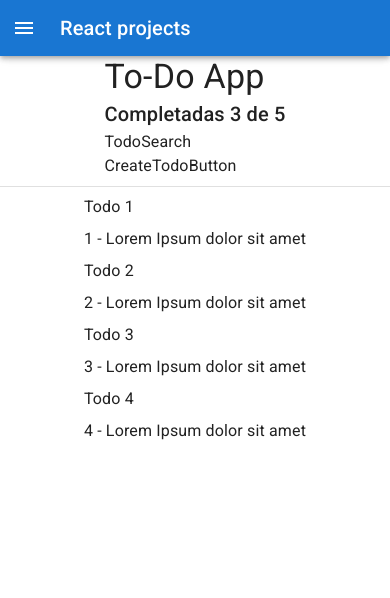
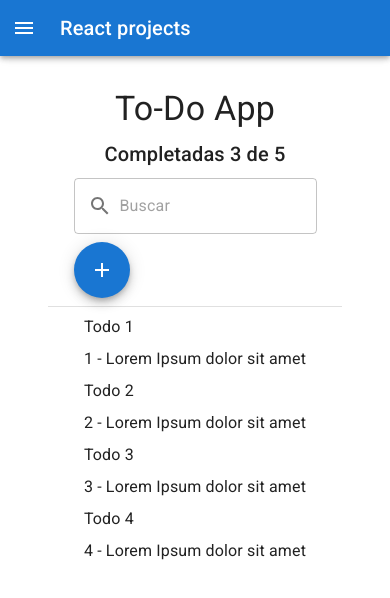
Before and after one commit to ChristopherPinedo/reactjs-projects-1, a React (Create React App) app: page /#/todoapp in a window 390 px wide. Shown: the top 598 px of the page. Built offline with nearby package versions, Linux system fonts and the light colour scheme.

Commit message:
Agregando responsive a ToDoApp

```diff
--- a/src/App.js
+++ b/src/App.js
@@ -14,6 +14,15 @@ function App() {
     palette: {
       mode: mode,
     },
+    breakpoints: {
+      values: {
+        xs: 0,
+        sm: 700,
+        md: 900,
+        lg: 1200,
+        xl: 1536,
+      }
+    }
   });
 
   return (
@@ -30,9 +39,6 @@ function App() {
             </ResponsiveDrawer>
           } />
         </Routes>
-        {/* <ResponsiveDrawer mode={mode} setMode={setMode}>
-          <Home/>
-        </ResponsiveDrawer> */}
       </HashRouter>
     </ThemeProvider>
   )
--- a/src/components/ResponsiveDrawer.js
+++ b/src/components/ResponsiveDrawer.js
@@ -22,6 +22,7 @@ import DarkModeIcon from '@mui/icons-material/DarkMode';
 import { Link as RouterLink } from 'react-router-dom';
 
 import navigation from '../assets/navigation';
+import jsonData from '../datos/navegacion.json';
 
 const drawerWidth = 240;
 
@@ -41,6 +42,9 @@ function ResponsiveDrawer(props) {
 
     setOpen(!open);
   }
+
+  console.log(jsonData)
+  // console.log(JSON.parse(jsonData));
 
   const drawer = (
     <div>
@@ -112,7 +116,6 @@ function ResponsiveDrawer(props) {
           width: { sm: `calc(100% - ${drawerWidth}px)` },
           ml: { sm: `${drawerWidth}px` },
         }}
-        ref={elementRef}
       >
         <Toolbar>
           <IconButton
@@ -171,7 +174,9 @@ function ResponsiveDrawer(props) {
         sx={{ flexGrow: 1, width: { sm: `calc(100% - ${drawerWidth}px)` } }}
       >
         <Toolbar/>
-        <Box sx={{height: `calc(100vh - ${elementRef.current?.clientHeight}px)` }}>
+        {/* 02/07/22 - Pospuesto - No encontre a quien refereciar con useRef */}
+        {/* <Box sx={{height: `calc(100vh - ${elementRef.current?.clientHeight}px)` }}> */}
+        <Box sx={{height: `calc(100vh - 64px)`}}>
           {props.children}
         </Box>
       </Box>
--- a/src/pages/Home/index.js
+++ b/src/pages/Home/index.js
@@ -5,7 +5,7 @@ function Home() {
   return (
     <Box sx={{
       bgcolor: "background.default",
-      minHeight: "90%",
+      minHeight: 1,
       display: 'flex',
       flexDirection: 'column',
       justifyContent: 'center',
--- a/src/pages/ToDoApp/components/CreateTodoButton.js
+++ b/src/pages/ToDoApp/components/CreateTodoButton.js
@@ -1,8 +1,12 @@
-import React from 'react'
+import React from 'react';
+import { Fab } from '@mui/material';
+import AddIcon from '@mui/icons-material/Add';
 
 const CreateTodoButton = () => {
   return (
-    <div>CreateTodoButton</div>
+    <Fab color="primary" aria-label="add">
+      <AddIcon />
+    </Fab>
   )
 }
 
--- a/src/pages/ToDoApp/components/TodoCounter.js
+++ b/src/pages/ToDoApp/components/TodoCounter.js
@@ -1,12 +1,16 @@
-import { Typography } from '@mui/material'
+import { Stack, Typography } from '@mui/material'
 import React from 'react'
 
 const TodoCounter = (props) => {
   return (
-    <div>
+    <Stack
+    direction="column"
+    spacing= {1}
+    alignItems="center"
+    >
       <Typography variant="h4">To-Do App</Typography>
       <Typography variant="h6"> Completadas 3 de 5 </Typography>
-    </div>
+    </Stack>
   )
 }
 
--- a/src/pages/ToDoApp/components/TodoSearch.js
+++ b/src/pages/ToDoApp/components/TodoSearch.js
@@ -1,8 +1,22 @@
+import { InputAdornment, TextField } from '@mui/material'
+import SearchIcon from '@mui/icons-material/Search';
 import React from 'react'
 
 const TodoSearch = () => {
   return (
-    <div>TodoSearch</div>
+    <TextField
+      fullWidth
+      id="input-with-icon-textfield"
+      placeholder="Buscar"
+      InputProps={{
+        startAdornment: (
+          <InputAdornment position="start">
+            <SearchIcon />
+          </InputAdornment>
+        ),
+      }}
+      variant="outlined"
+    />
   )
 }
 
--- a/src/pages/ToDoApp/index.js
+++ b/src/pages/ToDoApp/index.js
@@ -20,22 +20,31 @@ function ToDoApp() {
   const theme = useTheme();
   const matchesMD = useMediaQuery(theme.breakpoints.up('md'));
 
+
+
   return (
-    <Stack
+    <Container sx={{height: 1, position: "relative"}}>
+      <Stack
       direction={{xs: "column", md: "row"}}
       spacing={{xs: 1, md: 4}}
       divider={<Divider flexItem variant="middle" orientation={matchesMD ? "vertical" : "horizontal"} />}
       sx={{
         height: 1,
-        alignItems: "center",
-        justifyContent: "Center",
+        alignItems: {xs: "center", md: "flex-start"},
+        justifyContent: {xs: "flex-start", md: "center"},
+        padding: 4,
       }}
-    >
-        <Box>
+      >
+        <Stack
+        direction="column"
+        spacing={1}
+        >
           <TodoCounter />
           <TodoSearch />
-          <CreateTodoButton />
-        </Box>
+          {matchesMD
+          ? null
+          : <CreateTodoButton sx={{position: "relative"}} /> }
+        </Stack>
         <Stack
         spacing={{xs: 1, md: 2}}
         >
@@ -50,8 +59,17 @@ function ToDoApp() {
             )
           } )}
         </Stack>
-
-    </ Stack>
+      </ Stack>
+      {matchesMD
+      ? <CreateTodoButton
+        sx={{
+          position: "absolute",
+          right: 2,
+          left: 2,
+        }}
+        />
+      : null}
+    </Container>
   )
 }
 
```
